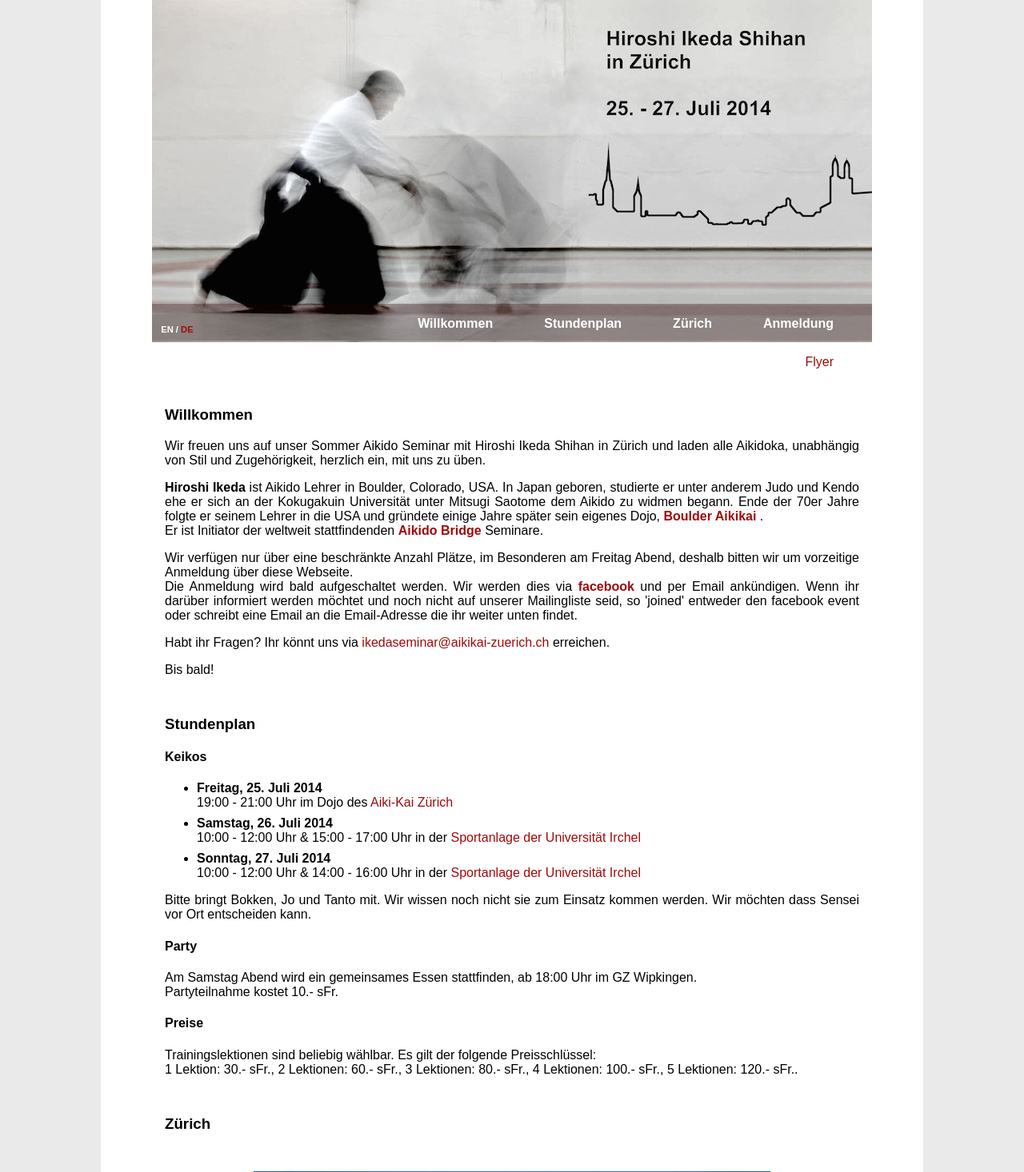
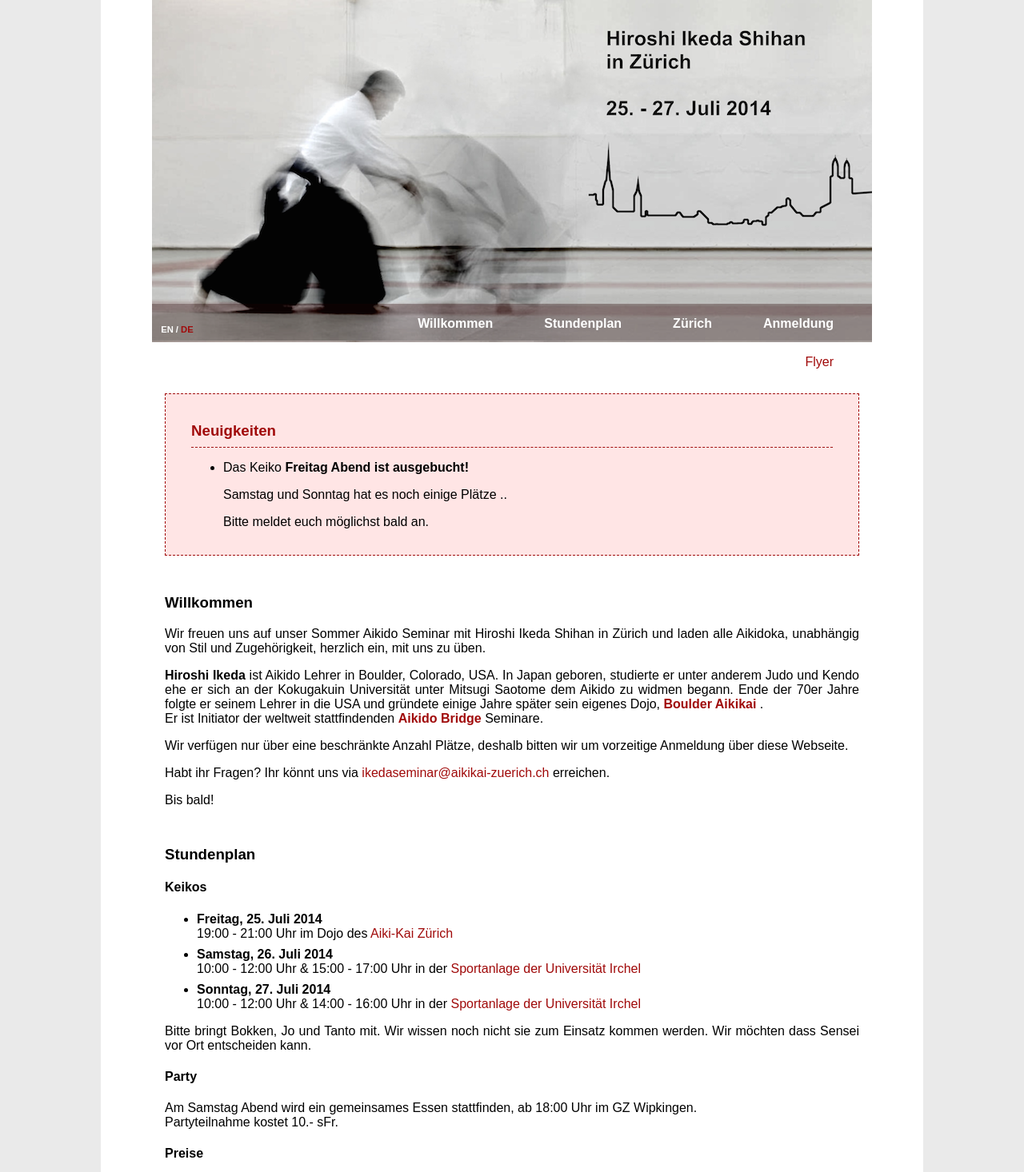
Before and after one commit to michigraber/associationmanager, a Django app: page /de/ in a window 1280 px wide. Shown: the part 33-1499 px from the top of the page at 80% size. Run offline with Django 3.2, Linux system fonts and the light colour scheme; parts of the project's set-up code (start-up, migrations or seed data) failed here and were passed over; some libraries are stand-ins or nearby versions.

Commit message:
announcements #1 added.

```diff
--- a/ikedaseminar/templates/welcome.html
+++ b/ikedaseminar/templates/welcome.html
@@ -4,6 +4,14 @@
 {% block content %}
 
 {% if language == 'de' %}
+
+<div class='announcements'>
+    <h3>Neuigkeiten</h3>
+        <ul>
+            <li><p>Das Keiko <strong>Freitag Abend ist ausgebucht!</strong></p>
+            <p>Samstag und Sonntag hat es noch einige Pl&auml;tze ..</p>
+            <p>Bitte meldet euch m&ouml;glichst bald an.</p></li>
+</div>
 
 <div class="section">
 <a id='Willkommen'></a><h3>Willkommen</h3>
@@ -23,15 +31,8 @@ href='http://www.boulderaikikai.org'> Boulder Aikikai</a>
 href='http://www.aikidobridge.com/'> Aikido Bridge</a></strong> Seminare.
 </p>
 <p>
-Wir verf&uuml;gen nur &uuml;ber eine beschr&auml;nkte Anzahl Pl&auml;tze, im
-Besonderen am Freitag Abend, deshalb bitten wir um vorzeitige Anmeldung
-&uuml;ber diese Webseite.<br>
-Die Anmeldung wird bald aufgeschaltet werden. Wir werden dies via <strong><a
-href='https://www.facebook.com/events/1424373427807139/'>facebook</a></strong>
-und per Email ank&uuml;ndigen. Wenn ihr dar&uuml;ber informiert werden
-m&ouml;chtet und noch nicht auf unserer Mailingliste seid, so 'joined' entweder
-den facebook event oder schreibt eine Email an die Email-Adresse die ihr weiter
-unten findet.
+Wir verf&uuml;gen nur &uuml;ber eine beschr&auml;nkte Anzahl Pl&auml;tze,
+deshalb bitten wir um vorzeitige Anmeldung &uuml;ber diese Webseite.<br>
 </p>
 <p>
 Habt ihr Fragen? Ihr k&ouml;nnt uns via <a
@@ -137,6 +138,15 @@ Mehrzonen-Tickets am SBB- oder VBZ-Schalter am Flughafen bezogen werden.
 {% elif language == 'en' %}
 <!-- ENGLISH SECTION -->
 
+<div class='announcements'>
+    <h3>Latest News</h3>
+        <ul>
+            <li><p>The Keiko on <strong>Friday evening is fully booked!</strong></p>
+            <p>There are some places available on Saturday and Sunday ..</p>
+            <p>Please register as soon as possible!</p></li>
+        </ul>
+</div>
+
 <div class="section">
 <a id='Welcome'></a><h3>Welcome</h3>
 <p>
@@ -155,19 +165,15 @@ He is the initiator of the international <strong><a
 href='http://www.aikidobridge.com/'> Aikido Bridge</a></strong> seminars.
 </p>
 <p>
-We can offer only a limited number of places on the mats, particularly on
-Friday evening, therefore we kindly ask you to register in advance through this
-website.<br>
-Registration will be online soon.  We will announce it on <strong><a
-href='https://www.facebook.com/events/1424373427807139/'>facebook</a></strong>
-and by email.  In case you would like to get notified about it, please either
-'join' the event on facebook or write us an email to <a
-href='&#0109;&#0097;&#0105;lt&#0111;&#0058;ikedaseminar&#64;aikikai-zuerich&#46;ch'>
-ikedaseminar<span class='at'>&#64;</span>aikikai-zuerich&#46;ch</a>.</p>
+We can offer only a limited number of places on the mats therefore we kindly
+ask you to register in advance through this website.
+</p>
 
 <p>
 In case you have other questions about the seminar, please feel free to contact
-us on the email address mentioned above.
+us on the email address <a
+href='&#0109;&#0097;&#0105;lt&#0111;&#0058;ikedaseminar&#64;aikikai-zuerich&#46;ch'>
+ikedaseminar<span class='at'>&#64;</span>aikikai-zuerich&#46;ch</a>.
 </p>
 <p>See you soon!</p>
 </div>
```
